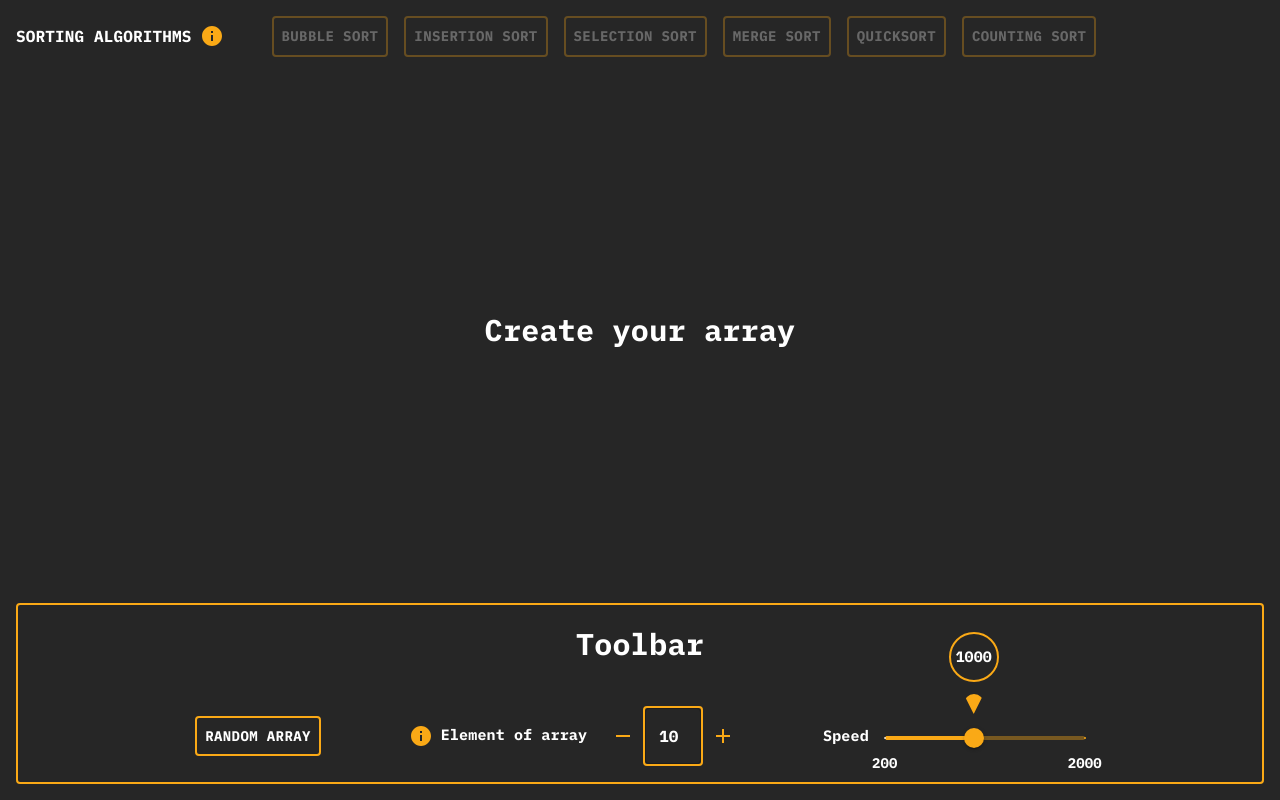
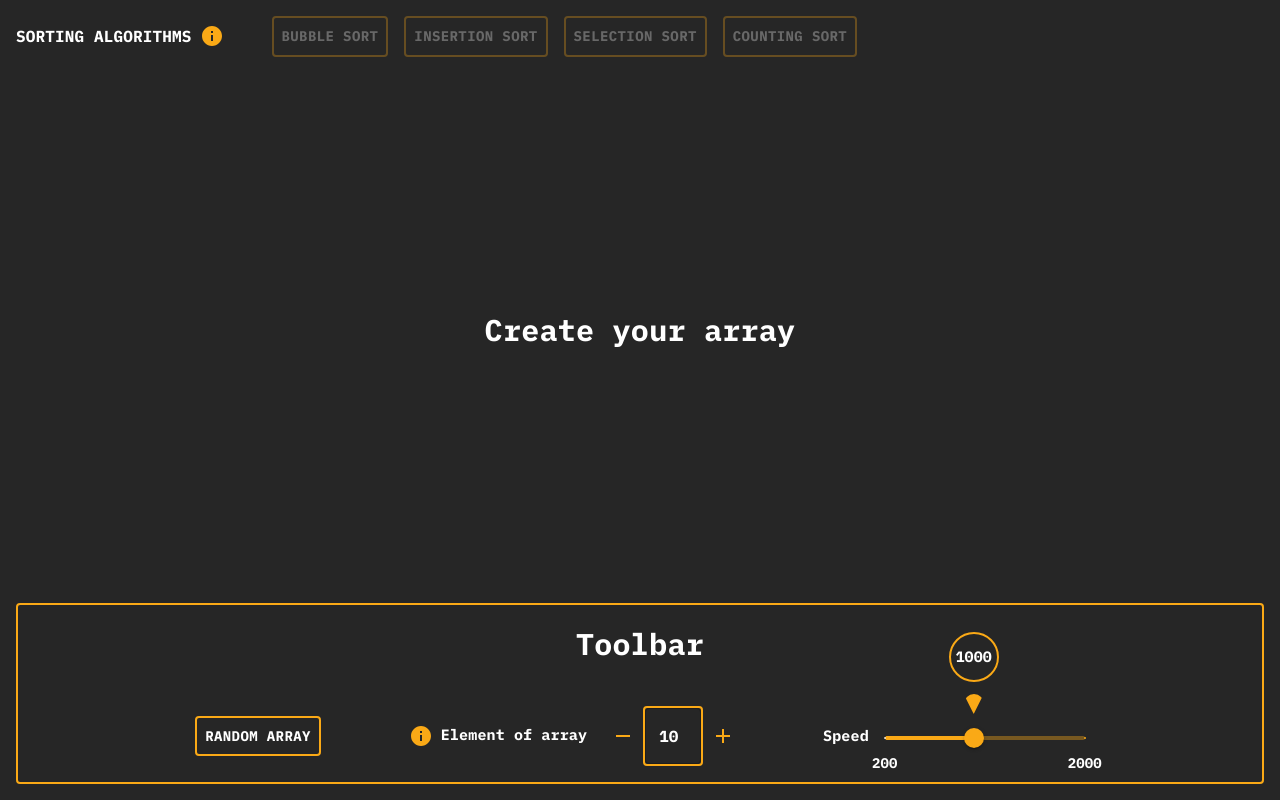
Before and after one commit to mattiaTuri/SortingAlgorithms, a React (Create React App) app: page / in a window 1280 px wide. Built offline with nearby package versions, Linux system fonts and the light colour scheme; the HTML template or start-up script is replaced by a standard one.

Commit message:
removed unused buttons

```diff
--- a/src/components/core/navbar.tsx
+++ b/src/components/core/navbar.tsx
@@ -50,16 +50,6 @@ function Navbar() {
               disabled={array == undefined ? true : false}
             />
             <CustomButton
-              functionClick={() => console.log("Merge sort")}
-              title="MERGE SORT"
-              disabled={true}
-            />
-            <CustomButton
-              functionClick={() => console.log("Quicksort")}
-              title="QUICKSORT"
-              disabled={true}
-            />
-            <CustomButton
               functionClick={() => countingSort(time)}
               title="COUNTING SORT"
               disabled={
```
